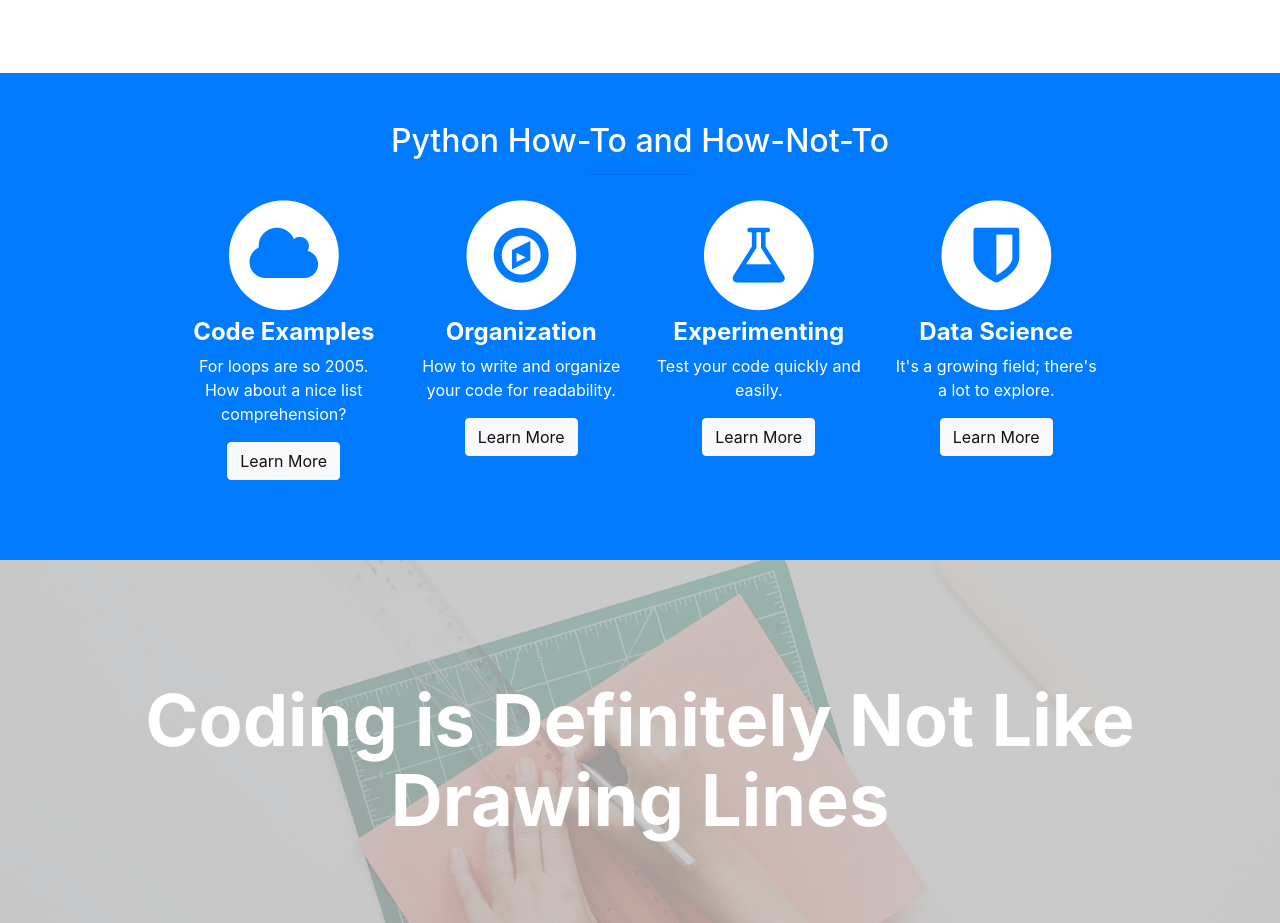
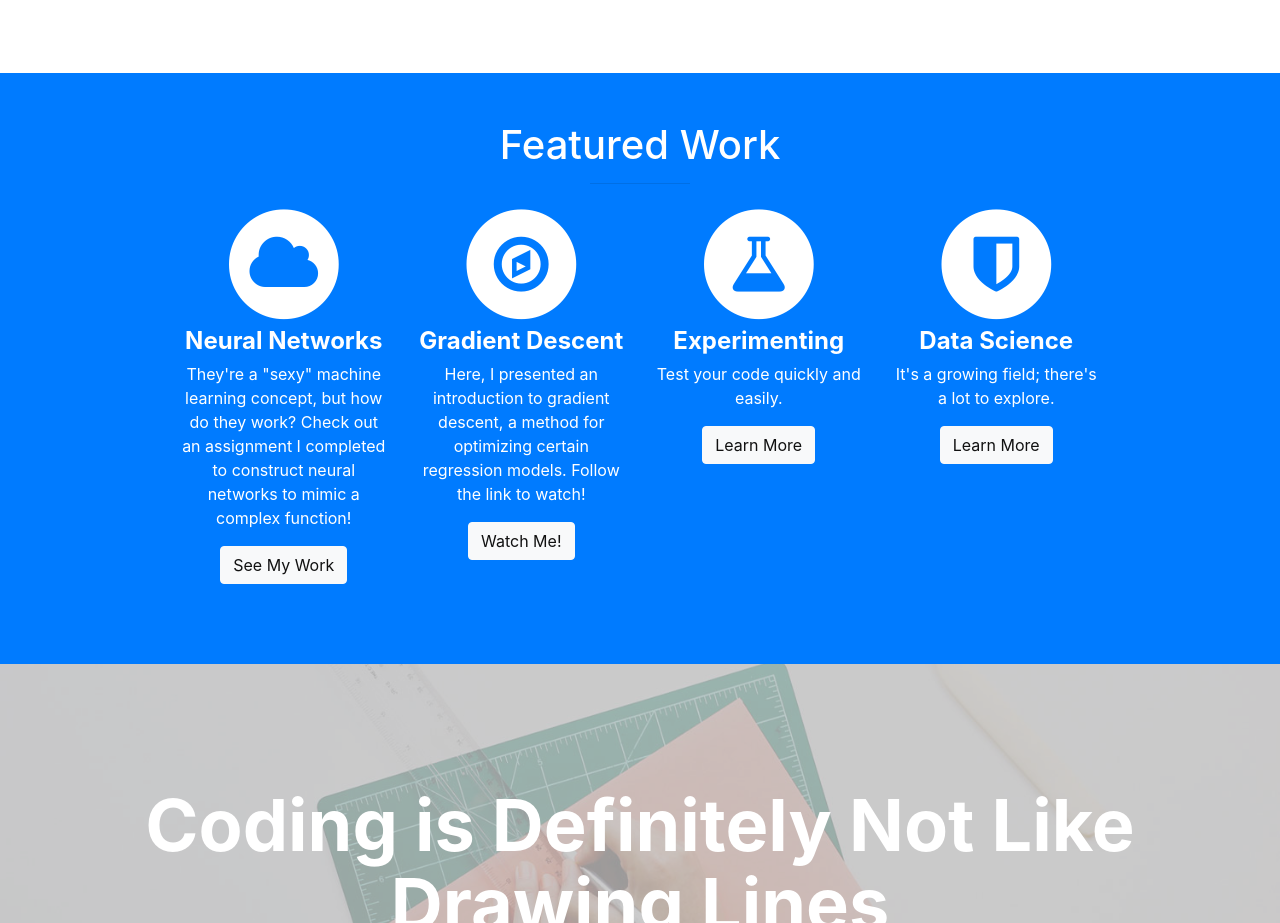
Before and after one commit to jrdenney/ga-website, a website with bundled scripts: page index.html in a window 1280 px wide. Shown: the part 2680-3603 px from the top of the page. Built offline with nearby package versions, Linux system fonts and the light colour scheme.

Commit message:
index update

```diff
--- a/index.html
+++ b/index.html
@@ -151,7 +151,7 @@
       <div class="container">
         <div class="row text-center">
           <div class="col-lg-10 mx-auto">
-            <h2>Python How-To and How-Not-To</h2>
+            <h1>Featured Work</h1>
             <hr class="small">
             <div class="row">
               <div class="col-md-3 col-sm-6">
@@ -161,10 +161,10 @@
                     <i class="fa fa-cloud fa-stack-1x text-primary"></i>
                   </span>
                   <h4>
-                    <strong>Code Examples</strong>
+                    <strong>Neural Networks</strong>
                   </h4>
-                  <p>For loops are so 2005. How about a nice list comprehension?</p>
-                  <a href="#" class="btn btn-light">Learn More</a>
+                  <p>They're a "sexy" machine learning concept, but how do they work? Check out an assignment I completed to construct neural networks to mimic a complex function!</p>
+                  <a href="https://jrdenney.github.io/ga-website/neural-networks-article.html" class="btn btn-light">See My Work</a>
                 </div>
               </div>
               <div class="col-md-3 col-sm-6">
@@ -174,10 +174,10 @@
                     <i class="fa fa-compass fa-stack-1x text-primary"></i>
                   </span>
                   <h4>
-                    <strong>Organization</strong>
+                    <strong>Gradient Descent</strong>
                   </h4>
-                  <p>How to write and organize your code for readability.</p>
-                  <a href="#" class="btn btn-light">Learn More</a>
+                  <p>Here, I presented an introduction to gradient descent, a method for optimizing certain regression models. Follow the link to watch!</p>
+                  <a href="#" class="btn btn-light">Watch Me!</a>
                 </div>
               </div>
               <div class="col-md-3 col-sm-6">
```
